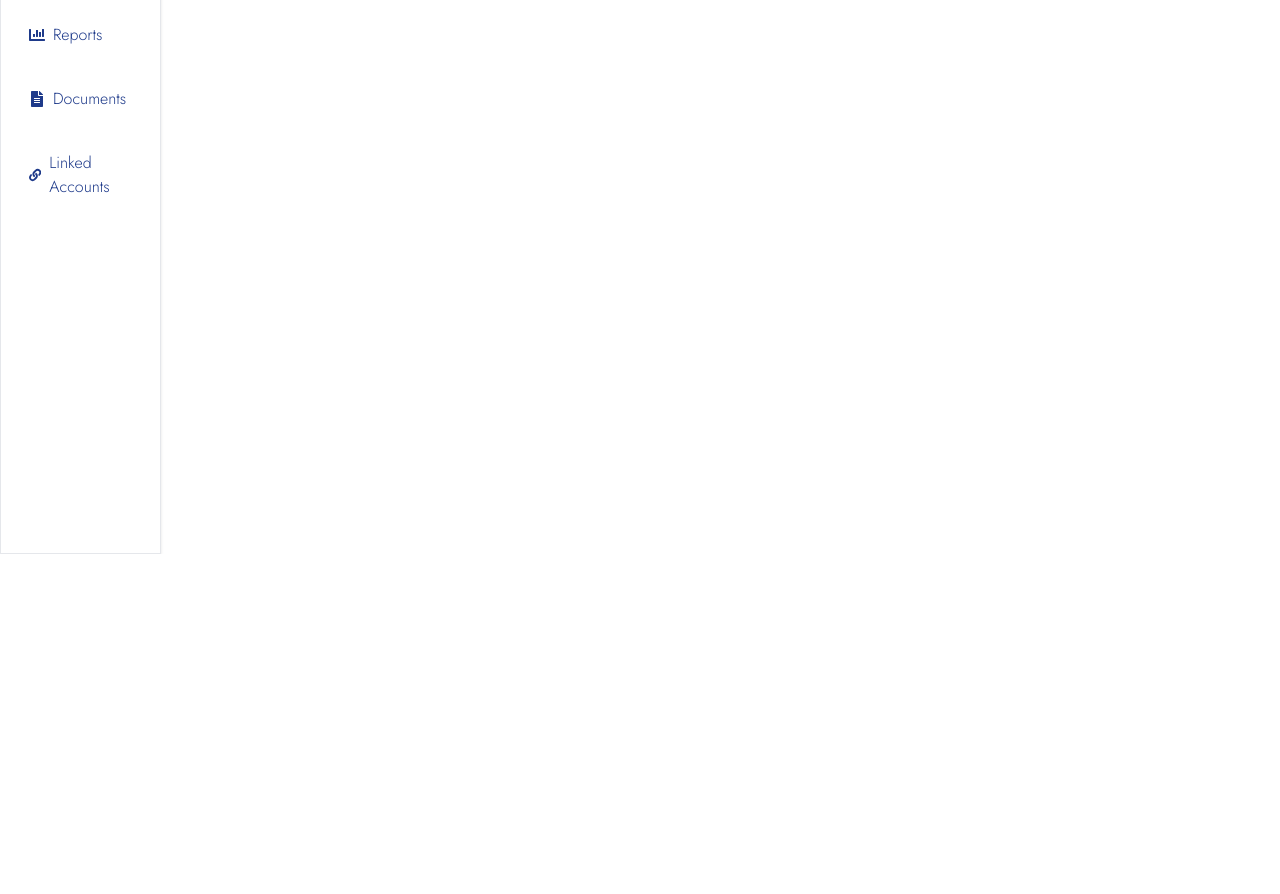
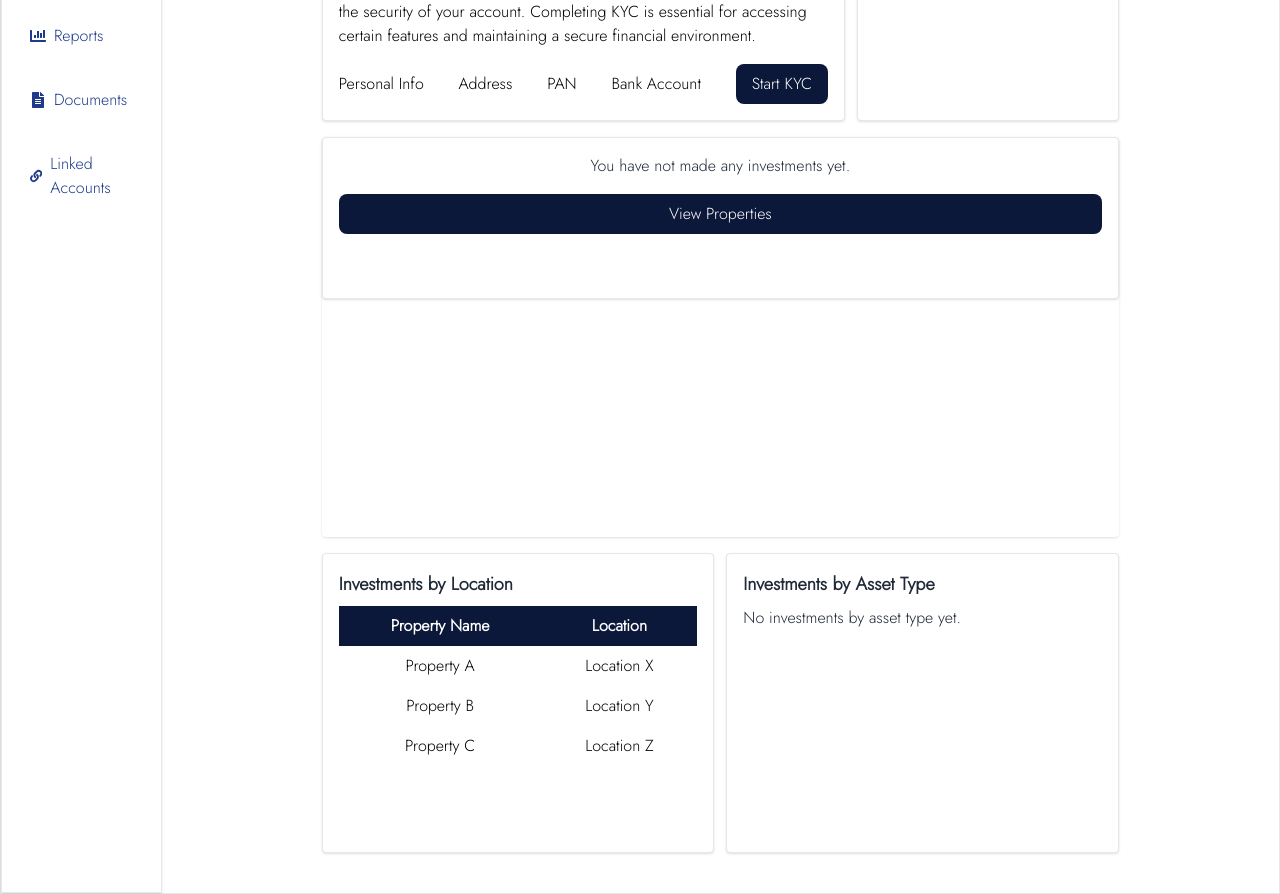
Before and after one commit to Vidhant007/Asset-Bharat-FrontEnd, a React (Vite) app: page /profile in a window 1280 px wide. Shown: the part 320-1214 px from the top of the page. Before the commit the page ends 874 px from the top, so only its background shows below. Built offline with nearby package versions, Linux system fonts and the light colour scheme.

Commit message:
Completed Frontend Design, Need to look at API calls and handle data

```diff
--- a/src/components/ProfilePage/Content.jsx
+++ b/src/components/ProfilePage/Content.jsx
@@ -7,7 +7,7 @@ import LinkedAccounts from './LinkedAccounts';
 
 const ProfileContent = ({ selectedContent }) => {
     return (
-        <div className="container mx-auto">
+        <div className="container mx-auto px-20 py-10">
             {selectedContent === 'overview' && <Overview />}
             {selectedContent === 'transactions' && <Transactions />}
             {selectedContent === 'reports' && <Reports />}
--- a/src/components/ProfilePage/Overview.jsx
+++ b/src/components/ProfilePage/Overview.jsx
@@ -1,13 +1,144 @@
 import React from 'react';
 
 const Overview = () => {
-  return (
-    <div>
-      <h1>Overview</h1>
-      <p>Welcome to the Overview page. This is where you can get a quick summary of your account.</p>
-      {/* Add more content specific to the Overview page */}
-    </div>
-  );
+    // Sample data for recent investments
+    const recentInvestments = [
+        // { id: 1, type: 'Property', amountInvested: '$1000', date: '2023-09-10' },
+        // { id: 2, type: 'Factory', amountInvested: '$2000', date: '2023-09-11' },
+        // { id: 3, type: 'Real Estate', amountInvested: '$5000', date: '2023-09-12' },
+    ];
+
+    // Sample data for investments by location
+    const investmentsByLocation = [
+        { id: 1, propertyName: 'Property A', location: 'Location X' },
+        { id: 2, propertyName: 'Property B', location: 'Location Y' },
+        { id: 3, propertyName: 'Property C', location: 'Location Z' },
+    ];
+
+    // Sample data for investments by asset type
+    const investmentsByAssetType = [];
+
+    // Function to check if there are no investments
+    const hasNoInvestments = recentInvestments.length === 0;
+    const hasNoLocationInvestments = investmentsByLocation.length === 0;
+    const hasNoAssetTypeInvestments = investmentsByAssetType.length === 0;
+
+    return (
+        <div className="container mx-auto px-20">
+            <div className="flex gap-3 justify-between mt-4">
+                <div className="w-2/3 p-4 text-black border bg-white rounded shadow">
+                    <h2 className="text-lg font-semibold mb-2">Finish your KYC to start investing</h2>
+                    <p>
+                        KYC is an important process that helps us verify your identity and ensure the security of your account.
+                        Completing KYC is essential for accessing certain features and maintaining a secure financial environment.
+                    </p>
+                    <div className='flex justify-between items-center mt-4'>
+                        <a>Personal Info</a>
+                        <a> Address</a>
+                        <a>PAN</a>
+                        <a>Bank Account</a>
+                        <a
+                            href="/kyc"
+                            rel="noopener noreferrer"
+                            className=" block bg-custom-blue text-white py-2 px-4 rounded-lg text-center"
+                        >
+                            Start KYC
+                        </a>
+                    </div>
+                </div>
+
+                <div className="w-1/3 p-4 bg-white border rounded shadow" >
+                    {/* Card Content */}
+                </div>
+            </div>
+
+            <div className='h-96 mt-4 bg-white rounded shadow' style={{ height: '400px' }}>
+                <div className="mt-4">
+                    {hasNoInvestments ? (
+                        <div className="mt-4 p-4 bg-white border rounded shadow h-full text-center">
+                            <p>You have not made any investments yet.</p>
+                            <a href="/property" className="block bg-custom-blue text-white py-2 px-4 rounded-lg text-center mt-4">
+                                View Properties
+                            </a>
+                            <a href="/about-us" className="block text-blue-600 text-white pb-2 px-4 rounded-lg text-center mt-4">
+                                Learn More
+                            </a>
+                        </div>
+                    ) : (
+                        <table className="w-full border-collapse text-black text-center border">
+                            <thead>
+                                <tr className="bg-custom-blue text-white">
+                                    <th className="py-2 px-4">Investment ID</th>
+                                    <th className="py-2 px-4">Investment Type</th>
+                                    <th className="py-2 px-4">Amount Invested</th>
+                                    <th className="py-2 px-4">Date</th>
+                                </tr>
+                            </thead>
+                            <tbody>
+                                {recentInvestments.map((investment) => (
+                                    <tr key={investment.id}>
+                                        <td className=" py-2 px-4">{investment.id}</td>
+                                        <td className=" py-2 px-4">{investment.type}</td>
+                                        <td className=" py-2 px-4">{investment.amountInvested}</td>
+                                        <td className=" py-2 px-4">{investment.date}</td>
+                                    </tr>
+                                ))}
+                            </tbody>
+                        </table>
+                    )}
+                </div>
+            </div>
+
+            <div className="flex justify-between mt-4 gap-3">
+                <div className="w-1/2 p-4 bg-white border rounded shadow" style={{ height: '300px', overflowY: 'auto' }}>
+                    <h2 className="text-lg font-semibold mb-2">Investments by Location</h2>
+                    {hasNoLocationInvestments ? (
+                        <p>No investments by location yet.</p>
+                    ) : (
+                        <table className="w-full text-black border-collapse text-center">
+                            <thead>
+                                <tr className="bg-custom-blue text-white">
+                                    <th className="py-2 px-4">Property Name</th>
+                                    <th className="py-2 px-4">Location</th>
+                                </tr>
+                            </thead>
+                            <tbody>
+                                {investmentsByLocation.map((investment) => (
+                                    <tr key={investment.id}>
+                                        <td className=" py-2 px-4">{investment.propertyName}</td>
+                                        <td className=" py-2 px-4">{investment.location}</td>
+                                    </tr>
+                                ))}
+                            </tbody>
+                        </table>
+                    )}
+                </div>
+                <div className="w-1/2 p-4 bg-white border rounded shadow" style={{ height: '300px', overflowY: 'auto' }}>
+                    <h2 className="text-lg font-semibold mb-2">Investments by Asset Type</h2>
+                    {hasNoAssetTypeInvestments ? (
+                        <p>No investments by asset type yet.</p>
+                    ) : (
+                        <table className="w-full text-black border-collapse text-center">
+                            <thead>
+                                <tr className="bg-custom-blue text-white">
+                                    <th className="py-2 px-4">Asset Type</th>
+                                    <th className="py-2 px-4">Amount Invested</th>
+                                </tr>
+                            </thead>
+                            <tbody>
+                                {investmentsByAssetType.map((investment) => (
+                                    <tr key={investment.id}>
+                                        <td className=" py-2 px-4">{investment.assetType}</td>
+                                        <td className=" py-2 px-4">{investment.amountInvested}</td>
+                                    </tr>
+                                ))}
+                            </tbody>
+                        </table>
+                    )}
+                </div>
+            </div>
+        </div>
+    );
 };
 
 export default Overview;
--- a/src/components/ProfilePage/Profile.jsx
+++ b/src/components/ProfilePage/Profile.jsx
@@ -10,14 +10,12 @@ const Profile = () => {
         setSelectedContent(content);
     };
 
+    return (
+        <div className="font-jost bg-blue-xlight pt-21">
+        <TopBar />
 
-    return (
-        <div className="font-jost bg-white h-screen pt-21">
-            <TopBar />
-
-            <div className="flex h-full bg-white">
+            <div className="flex bg-white flex-1 border">
                 <LeftSidebar selectedContent={selectedContent} handleContentChange={handleContentChange} />
-
                 <ProfileContent selectedContent={selectedContent} />
             </div>
         </div>
--- a/src/components/ProfilePage/Transactions.jsx
+++ b/src/components/ProfilePage/Transactions.jsx
@@ -7,6 +7,7 @@ const Transactions = () => {
         { id: 2, type: 'Interest Transactions', description: 'Transaction 2', transactionId: 'T2', date: '2023-09-06', amount: '$50', fromAccount: 'Account B' },
         { id: 3, type: 'Sales Transactions', description: 'Transaction 3', transactionId: 'T3', date: '2023-09-07', amount: '$10', fromAccount: 'Account C' },
         { id: 4, type: 'Rewards', description: 'Transaction 4', transactionId: 'T4', date: '2023-09-08', amount: '$75', fromAccount: 'Account D' },
+        { id: 5, type: 'Rewards', description: 'Transaction 5', transactionId: 'T5', date: '2023-09-08', amount: '$75', fromAccount: 'Account D' },
         // Add more transactions for different types
     ];
 
@@ -106,7 +107,7 @@ const Transactions = () => {
                                 <td className=" py-2 px-4 text-black">{transaction.fromAccount}</td>
                                 <td className=" py-2 px-4 text-black">{transaction.description}</td>
                                 {selectedTransactionType === 'All Transactions' && (
-                                    <td className="border py-2 px-4 text-black">{transaction.type}</td>
+                                    <td className="py-2 px-4 text-black">{transaction.type}</td>
                                 )}
                             </tr>
                         ))}
```
